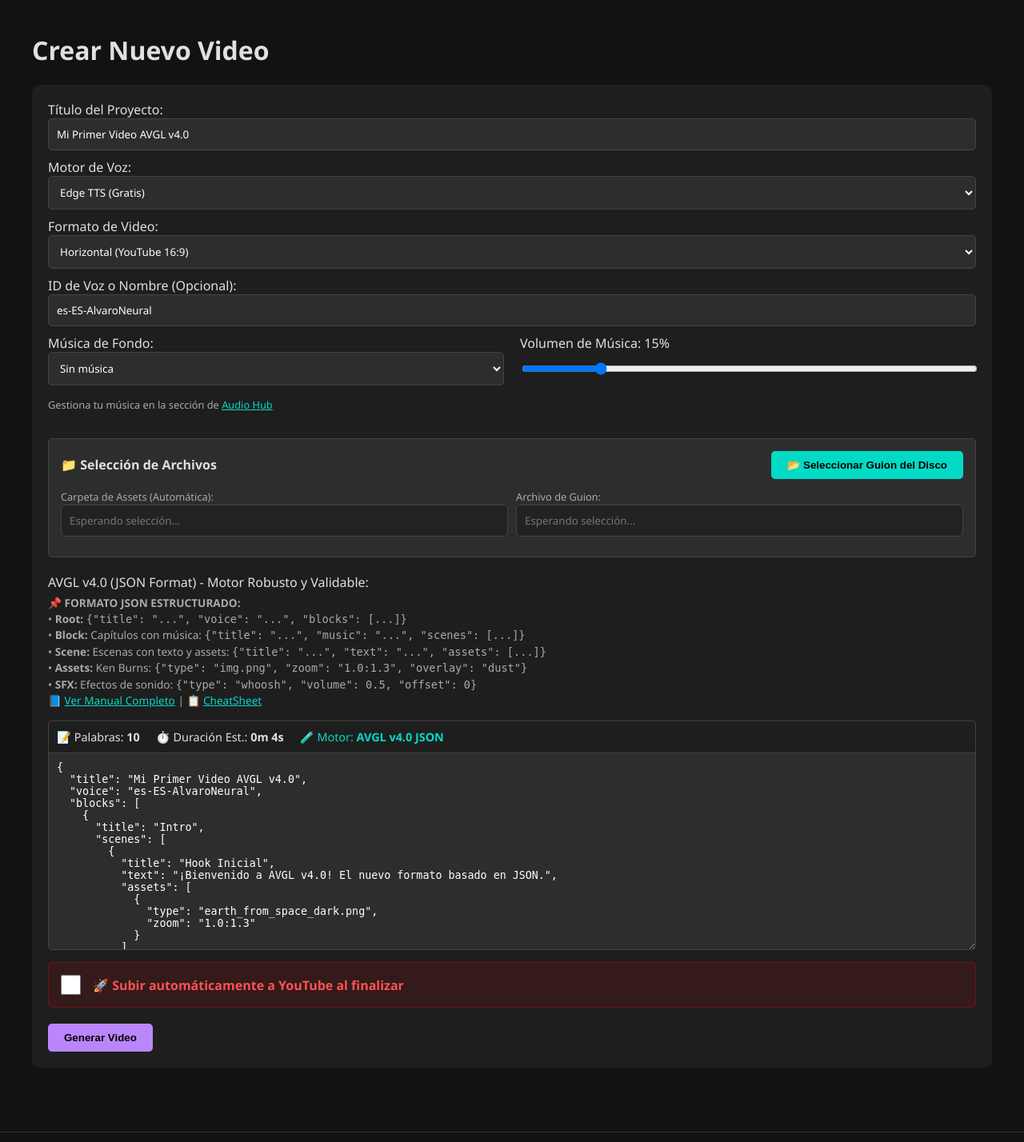
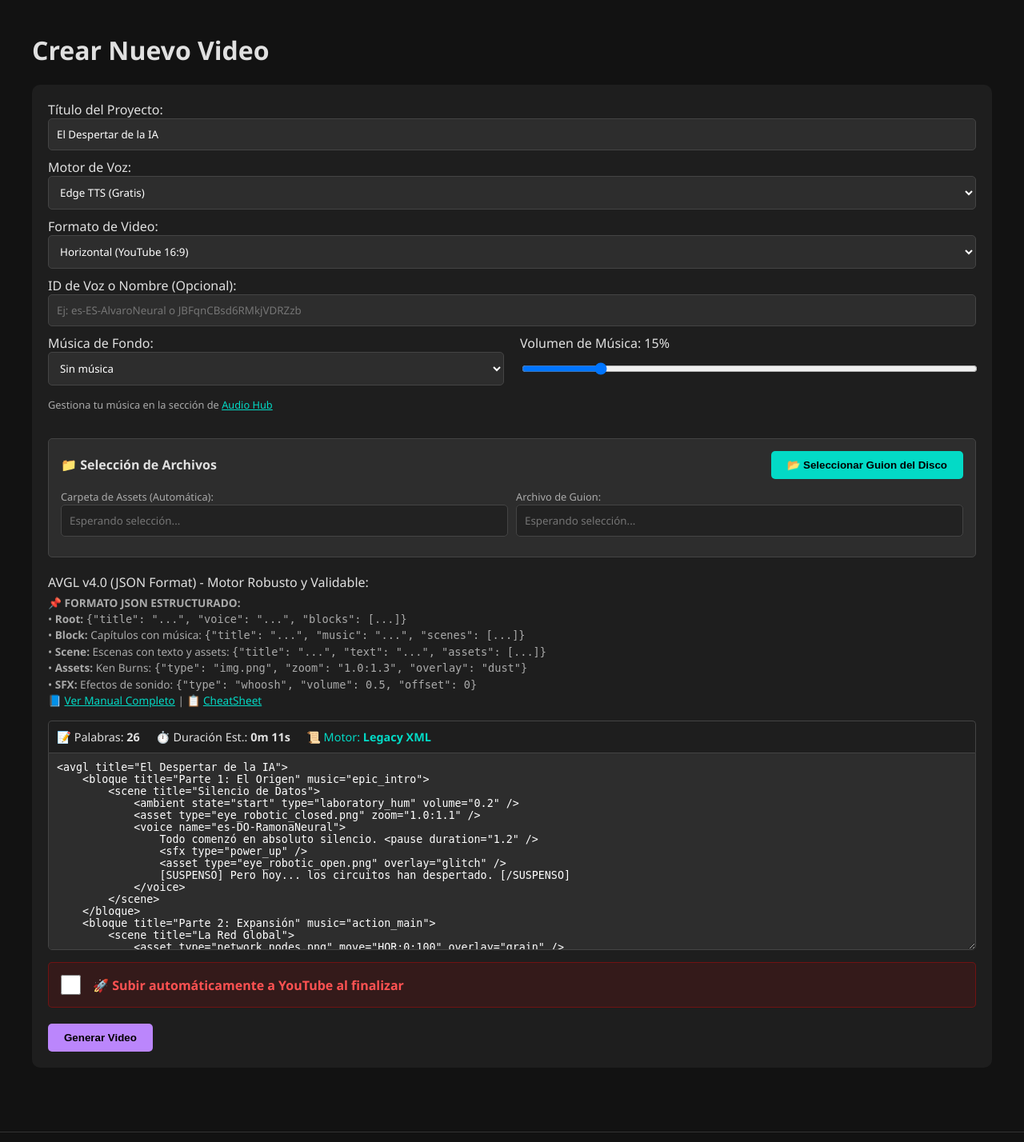
Before and after one commit to cyborg001/aivideogen, a Django app: page /create/ in a window 1280 px wide. Shown: the part 54-1482 px from the top of the page at 80% size. Run offline with Django 5.2, Linux system fonts and the light colour scheme; data that the repository does not hold is empty.

Commit message:
fix(ui): Populate script editor with context data instead of hardcoded example

```diff
--- a/aivideogen/generator/templates/generator/create.html
+++ b/aivideogen/generator/templates/generator/create.html
@@ -135,27 +135,7 @@
         </div>
 
         <textarea id="script-editor" name="script" rows="15"
-            style="font-family: monospace; border-top-left-radius: 0; border-top-right-radius: 0;">{
-  "title": "Mi Primer Video AVGL v4.0",
-  "voice": "es-ES-AlvaroNeural",
-  "blocks": [
-    {
-      "title": "Intro",
-      "scenes": [
-        {
-          "title": "Hook Inicial",
-          "text": "¡Bienvenido a AVGL v4.0! El nuevo formato basado en JSON.",
-          "assets": [
-            {
-              "type": "earth_from_space_dark.png",
-              "zoom": "1.0:1.3"
-            }
-          ]
-        }
-      ]
-    }
-  ]
-}</textarea>
+            style="font-family: monospace; border-top-left-radius: 0; border-top-right-radius: 0;">{{ default_script }}</textarea>
 
         <script>
             function updateAnalytics() {
```
